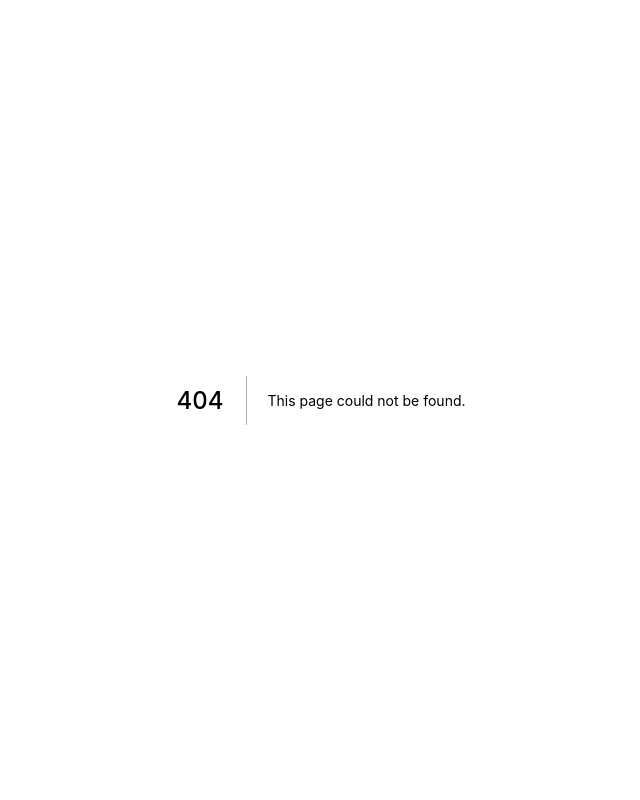
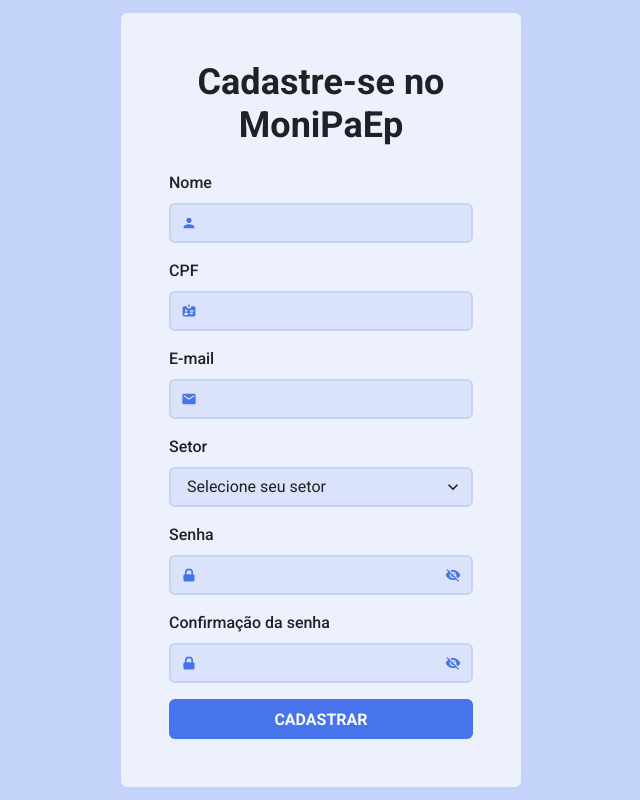
Before and after one commit to murillopm/tcc-monipaep, a Next.js app: page /signup in a window 1280 px wide. Before the commit this address had no page. Shown: the whole page, without its empty margins (319-959 px from the left). Built offline with nearby package versions, Linux system fonts and the light colour scheme.

Commit message:
Pagina de cadastro

```diff
--- a/src/pages/index.tsx
+++ b/src/pages/index.tsx
@@ -33,7 +33,7 @@ const Home: NextPage = () => {
   }
 
   return (
-    <Flex height="100vh" alignItems="center" justifyContent="center" background="custom.blue-350">
+    <Flex height="100vh" alignItems="center" justifyContent="center" background="custom.blue-300">
       <Flex direction="column" background="custom.blue-50" p={12} rounded={6} maxWidth={400} mx="auto">
         <Heading mb={6} color="custom.gray-800" textAlign="center">Faça seu login no MoniPaEp</Heading>
         <Flex as="form" direction="column" onSubmit={handleSubmit(handleSignIn)}>
@@ -112,7 +112,7 @@ const Home: NextPage = () => {
 
           <Box display="flex" width="100%" justifyContent="center" mt={3}>
             <Text>Não tem uma conta?&nbsp;</Text>
-            <Link href="#">
+            <Link href="/signup">
               <ChakraLink>Cadastre-se</ChakraLink>
             </Link>
           </Box>
--- /dev/null
+++ b/src/pages/signup.tsx
@@ -0,0 +1,247 @@
+import { SubmitHandler, useForm } from 'react-hook-form'
+import { MdEmail, MdPerson, MdVisibility, MdVisibilityOff } from 'react-icons/md'
+import { HiLockClosed, HiIdentification } from 'react-icons/hi'
+import InputMask from 'react-input-mask'
+import { yupResolver } from '@hookform/resolvers/yup';
+import * as yup from "yup";
+import Link from 'next/link'
+
+import { useState } from 'react'
+import { Button, Flex, FormControl, FormErrorMessage, FormLabel, Heading, Icon, Input, InputGroup, InputLeftElement, InputRightElement, Select, Stack } from '@chakra-ui/react';
+
+type SignUpData = {
+  name: string;
+  cpf: string;
+  email: string;
+  sector: string;
+  password: string;
+  passwordConfirmation: string;
+}
+
+const schema = yup.object().shape({
+  name: yup.string().required('Nome obrigatório'),
+  cpf: yup.string().required('CPF obrigatório'),
+  email: yup.string().email('E-mail inválido').required('E-mail obrigatório'),
+  sector: yup.string().required('Setor obrigatório'),
+  password: yup.string().required('Senha obrigatória').matches(
+    /^(?=.*[A-Za-z])(?=.*\d)(?=.*[@$!%*#?&])[A-Za-z\d@$!%*#?&]{8,}$/,
+    "A senha deve ter no mínimo 8 caracteres, uma letra maiúscula, uma minúscula, um número e um caracter especial"
+  ),
+  password_confirmation: yup.string().oneOf([
+    null, yup.ref('password')
+  ], 'As senhas precisam ser iguais')
+})
+
+export default function SignUp() {
+  const { register, handleSubmit, formState, control } = useForm({
+    resolver: yupResolver(schema)
+  })
+
+  const [showPassword, setShowPassword] = useState(false)
+  const [showConfirmationPassword, setShowConfirmationPassword] = useState(false)
+  const { errors } = formState
+
+  const handleSignIn: SubmitHandler<SignUpData> = (values) => {
+
+    console.log(values)
+  }
+
+  return (
+    <Flex height="100vh" alignItems="center" justifyContent="center" background="custom.blue-300">
+      <Flex direction="column" background="custom.blue-50" p={12} rounded={6} maxWidth={400} mx="auto">
+        <Heading mb={6} color="custom.gray-800" textAlign="center">Cadastre-se no MoniPaEp</Heading>
+        <Flex as="form" direction="column" onSubmit={handleSubmit(handleSignIn)}>
+          <Stack spacing={4} mb={4}>
+
+            <FormControl id="form-name" isInvalid={!!errors.name}>
+              <FormLabel htmlFor="name" id="label-for-name" color="custom.gray-800">Nome</FormLabel>
+              <InputGroup>
+                <InputLeftElement>
+                  <Icon as={MdPerson} color="custom.blue-600"/>
+                </InputLeftElement>
+                <Input
+                  type="text"
+                  label="name"
+                  color="custom.gray-800"
+                  bgColor="custom.blue-100"
+                  variant="filled"
+                  borderColor="custom.blue-300"
+                  _hover={{
+                    'borderColor': 'custom.blue-400'
+                  }}
+                  focusBorderColor="custom.blue-500"
+                  {...register("name")}
+                />
+              </InputGroup>
+              { !!errors?.name && (
+                <FormErrorMessage>
+                  {errors.name?.message}
+                </FormErrorMessage>
+              )}
+            </FormControl>
+
+            <FormControl id="form-cpf" isInvalid={!!errors.cpf}>
+              <FormLabel htmlFor="cpf" id="label-for-cpf" color="custom.gray-800">CPF</FormLabel>
+              <InputGroup>
+                <InputLeftElement>
+                  <Icon as={HiIdentification} color="custom.blue-600"/>
+                </InputLeftElement>
+                <Input
+                  as={InputMask}
+                  mask="999.999.999-99"
+                  type="text"
+                  color="custom.gray-800"
+                  bgColor="custom.blue-100"
+                  variant="filled"
+                  borderColor="custom.blue-300"
+                  _hover={{
+                    'borderColor': 'custom.blue-400'
+                  }}
+                  focusBorderColor="custom.blue-500"
+                  {...register("cpf")}
+                />
+              </InputGroup>
+              { !!errors?.cpf && (
+                <FormErrorMessage>
+                  {errors.cpf?.message}
+                </FormErrorMessage>
+              )}
+            </FormControl>
+
+            <FormControl id="form-email" isInvalid={!!errors.email}>
+              <FormLabel htmlFor="email" id="label-for-email" color="custom.gray-800">E-mail</FormLabel>
+              <InputGroup>
+                <InputLeftElement>
+                  <Icon as={MdEmail} color="custom.blue-600"/>
+                </InputLeftElement>
+                <Input
+                  type="email"
+                  label="E-mail"
+                  color="custom.gray-800"
+                  bgColor="custom.blue-100"
+                  variant="filled"
+                  borderColor="custom.blue-300"
+                  _hover={{
+                    'borderColor': 'custom.blue-400'
+                  }}
+                  focusBorderColor="custom.blue-500"
+                  {...register("email")}
+                />
+              </InputGroup>
+              { !!errors?.email && (
+                <FormErrorMessage>
+                  {errors.email?.message}
+                </FormErrorMessage>
+              )}
+            </FormControl>
+
+            <FormControl id="form-sector" isInvalid={!!errors.sector}>
+              <FormLabel htmlFor="sector" id="label-for-sector" color="custom.gray-800">Setor</FormLabel>
+              <Select
+                placeholder="Selecione seu setor"
+                color="custom.gray-800"
+                bgColor="custom.blue-100"
+                variant="filled"
+                borderColor="custom.blue-300"
+                _hover={{
+                  'borderColor': 'custom.blue-400'
+                }}
+                focusBorderColor="custom.blue-500"
+                {...register("sector")}
+              >
+                <option value="USM">Unidade de Saúde do Município</option>
+                <option value="SVS">Setor de Vigilância Sanitária</option>
+              </Select>
+              { !!errors?.sector && (
+                <FormErrorMessage>
+                  {errors.sector?.message}
+                </FormErrorMessage>
+              )}
+            </FormControl>
+
+            <FormControl id="form-password" isInvalid={!!errors.password}>
+              <FormLabel htmlFor="password" id="label-for-password" color="custom.gray-800">Senha</FormLabel>
+              <InputGroup >
+                <InputLeftElement>
+                  <Icon as={HiLockClosed} color="custom.blue-600"/>
+                </InputLeftElement>
+                <Input
+                  type={showPassword ? "text": "password"}
+                  label="password"
+                  color="custom.gray-800"
+                  bgColor="custom.blue-100"
+                  variant="filled"
+                  borderColor="custom.blue-300"
+                  _hover={{
+                    'borderColor': 'custom.blue-400'
+                  }}
+                  focusBorderColor="custom.blue-500"
+                  {...register("password")}
+                />
+                <InputRightElement>
+                  <Icon
+                    as={showPassword ? MdVisibility : MdVisibilityOff}
+                    color="custom.blue-600"
+                    _hover={{'cursor': 'pointer'}}
+                    onClick={() => setShowPassword(prevState => !prevState)}
+                  />
+                </InputRightElement>
+              </InputGroup>
+              { !!errors?.password && (
+                <FormErrorMessage>
+                  {errors.password?.message}
+                </FormErrorMessage>
+              )}
+            </FormControl>
+
+            <FormControl id="form-password-confirmation" isInvalid={!!errors.password_confirmation}>
+              <FormLabel htmlFor="password" id="label-for-password-confirmation" color="custom.gray-800">Confirmação da senha</FormLabel>
+              <InputGroup >
+                <InputLeftElement>
+                  <Icon as={HiLockClosed} color="custom.blue-600"/>
+                </InputLeftElement>
+                <Input
+                  type={showConfirmationPassword ? "text": "password"}
+                  label="password"
+                  color="custom.gray-800"
+                  bgColor="custom.blue-100"
+                  variant="filled"
+                  borderColor="custom.blue-300"
+                  _hover={{
+                    'borderColor': 'custom.blue-400'
+                  }}
+                  focusBorderColor="custom.blue-500"
+                  {...register("password_confirmation")}
+                />
+                <InputRightElement>
+                  <Icon
+                    as={showPassword ? MdVisibility : MdVisibilityOff}
+                    color="custom.blue-600"
+                    _hover={{'cursor': 'pointer'}}
+                    onClick={() => setShowConfirmationPassword(prevState => !prevState)}
+                  />
+                </InputRightElement>
+              </InputGroup>
+              { !!errors?.password_confirmation && (
+                <FormErrorMessage>
+                  {errors.password_confirmation?.message}
+                </FormErrorMessage>
+              )}
+            </FormControl>
+          </Stack>
+
+          <Button
+            type="submit"
+            bgColor="custom.blue-600"
+            color="white"
+            _hover={{'bgColor': 'custom.blue-500'}}
+          >
+            CADASTRAR
+          </Button>
+
+        </Flex>
+
+      </Flex>
+    </Flex>
+  )
+}
```
